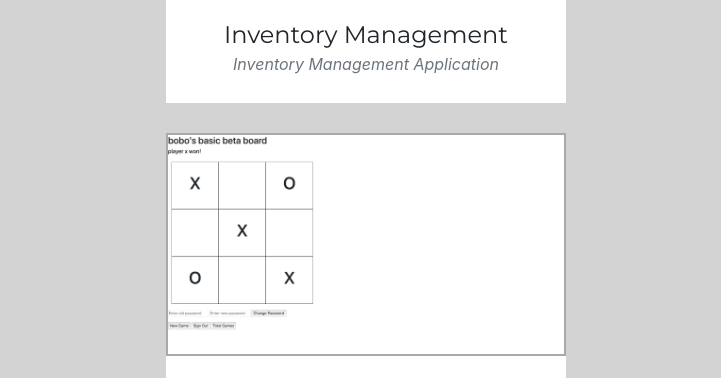
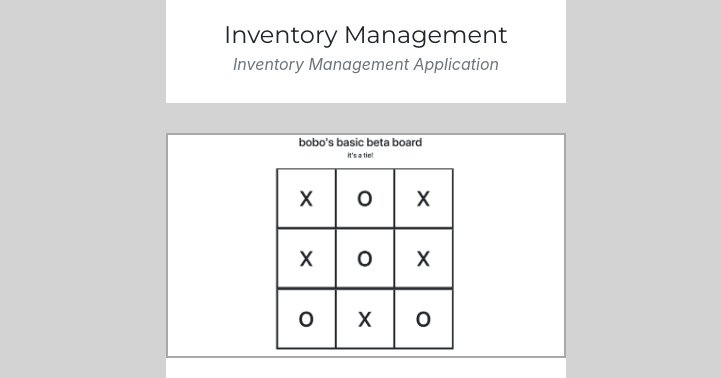
Before and after one commit to aboborodea/aboborodea.github.io, a website with bundled scripts: page index.html in a window 1280 px wide. Shown: the part 3122-3500 px from the top of the page, 559-1280 px from the left. Built offline with nearby package versions, Linux system fonts and the light colour scheme; a web font is replaced by a local one.

Commit message:
made changes to tic tac toe image and app

```diff
--- a/index.html
+++ b/index.html
@@ -231,7 +231,7 @@
                 <i class="fas fa-plus fa-3x"></i>
               </div>
             </div>
-            <img class="img-fluid" src="img/portfolio/TicTacToe.png" alt="">
+            <img class="img-fluid" src="img/portfolio/tictactoelandingpage1.png" alt="">
           </a>
           <div class="portfolio-caption">
             <h4>TicTacToe</h4>
@@ -675,7 +675,7 @@
                 <!-- Project Details Go Here -->
                 <h2 class="text-uppercase">Bobo's Basic Beta (TicTacToe) Board</h2>
                 <p class="item-intro text-muted">JavaScript, jQuery, AJAX, Curl Scripts, HTML, CSS, Bootstraps, Sass</p>
-                <img class="img-fluid d-block mx-auto" src="img/portfolio/TicTacToe.png" alt="">
+                <img class="img-fluid d-block mx-auto" src="img/portfolio/tictactoelandingpage1.png" alt="">
                 <p>My first application ever! This game allows the user to sign up and sign in to play tic-tac-toe against their toughest rival: themself. Classic Tic-Tac-Toe game (desktop and mobile friendly) built in 4 days with HTML, SASS, Bootstrap, JavaScript, jQuery, and AJAX.</p>
                 <p>Please use fake credentials to sign-up ie. email: tester@tester, password: tester</p>
                 <ul class="list-inline">
```
Also changed, not shown: img/portfolio/tictactoe.png (deleted), img/portfolio/tictactoelandingpage1.png (added).
